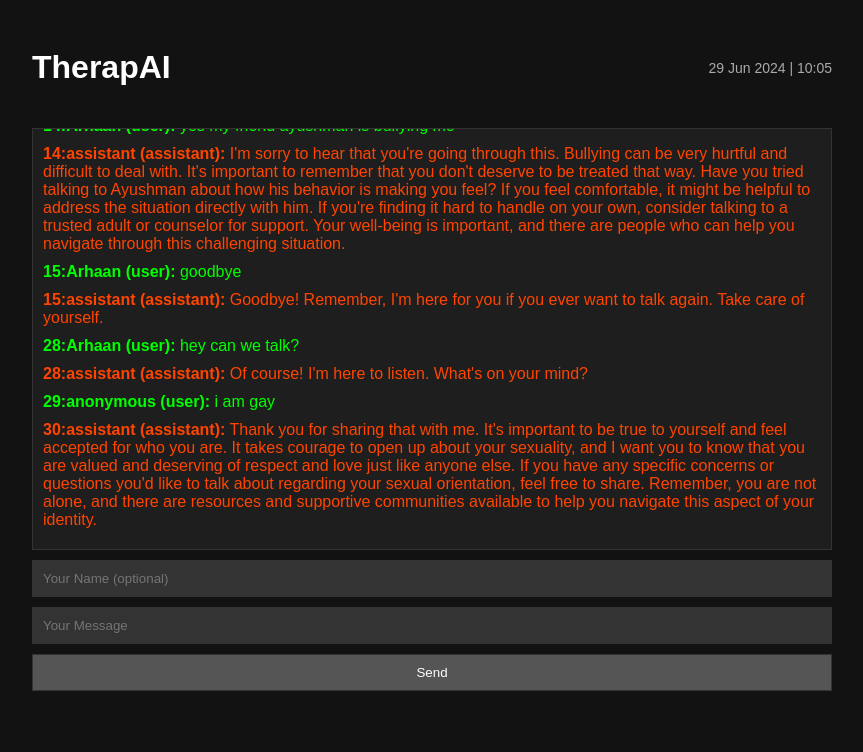
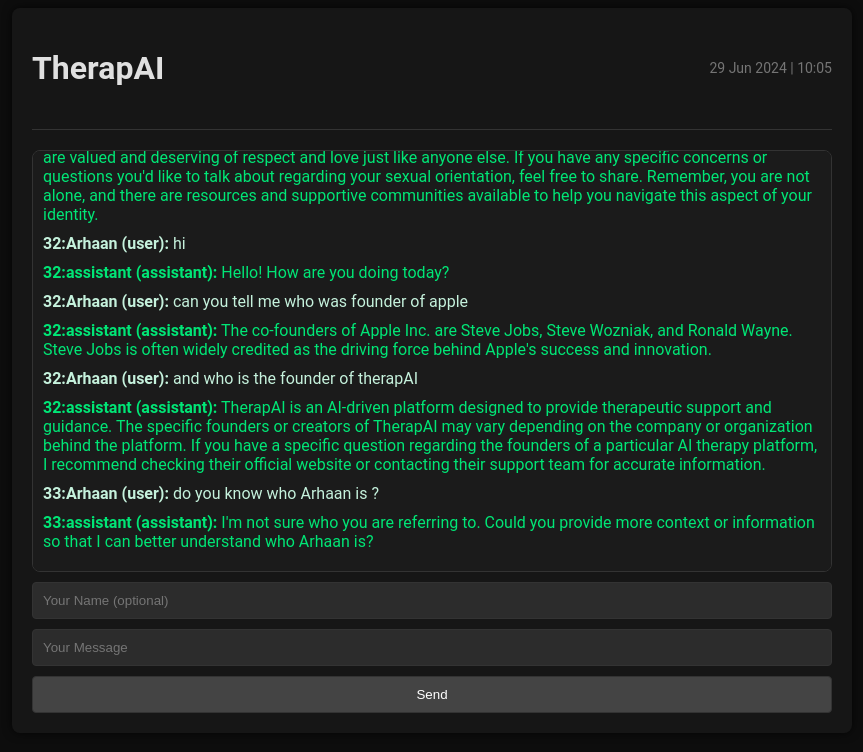
Before and after one commit to 17arhaan/TherapAI, a Flask app: template buildspace_TherapAI/test01.3/templates/index.html in a window 1280 px wide. Shown: the top 752 px of the page, without its empty margins (208-1071 px from the left). Run offline with Flask 3, Linux system fonts and the light colour scheme; the template is opened without the code that fills it, so the values that code supplies are empty.

Commit message:
test01.3

```diff
--- a/buildspace_TherapAI/test01.3/conversation_history.txt
+++ b/buildspace_TherapAI/test01.3/conversation_history.txt
@@ -25,3 +25,11 @@
 assistant:Of course! I'm here to listen. What's on your mind?:28 Jun 2024 | 13:28:assistant
 user:i am gay:28 Jun 2024 | 13:29:anonymous
 assistant:Thank you for sharing that with me. It's important to be true to yourself and feel accepted for who you are. It takes courage to open up about your sexuality, and I want you to know that you are valued and deserving of respect and love just like anyone else. If you have any specific concerns or questions you'd like to talk about regarding your sexual orientation, feel free to share. Remember, you are not alone, and there are resources and supportive communities available to help you navigate this aspect of your identity.:28 Jun 2024 | 13:30:assistant
+user:hi:29 Jun 2024 | 15:32:Arhaan
+assistant:Hello! How are you doing today?:29 Jun 2024 | 15:32:assistant
+user:can you tell me who was founder of apple:29 Jun 2024 | 15:32:Arhaan
+assistant:The co-founders of Apple Inc. are Steve Jobs, Steve Wozniak, and Ronald Wayne. Steve Jobs is often widely credited as the driving force behind Apple's success and innovation.:29 Jun 2024 | 15:32:assistant
+user:and who is the founder of therapAI:29 Jun 2024 | 15:32:Arhaan
+assistant:TherapAI is an AI-driven platform designed to provide therapeutic support and guidance. The specific founders or creators of TherapAI may vary depending on the company or organization behind the platform. If you have a specific question regarding the founders of a particular AI therapy platform, I recommend checking their official website or contacting their support team for accurate information.:29 Jun 2024 | 15:32:assistant
+user:do you know who Arhaan is ?:29 Jun 2024 | 15:33:Arhaan
+assistant:I'm not sure who you are referring to. Could you provide more context or information so that I can better understand who Arhaan is?:29 Jun 2024 | 15:33:assistant
--- a/buildspace_TherapAI/test01.3/templates/index.html
+++ b/buildspace_TherapAI/test01.3/templates/index.html
@@ -4,12 +4,90 @@
     <meta charset="UTF-8">
     <meta name="viewport" content="width=device-width, initial-scale=1.0">
     <title>TherapAI</title>
-    <link rel="stylesheet" href="style.css">
-    <script src="script.js" defer></script>
+    <style>
+        body {
+            background-color: #0d0d0d;
+            color: #e0e0e0;
+            font-family: 'Roboto', sans-serif;
+        }
+        .container {
+            max-width: 800px;
+            margin: 0 auto;
+            padding: 20px;
+            background-color: #161616;
+            border-radius: 8px;
+            box-shadow: 0 0 10px rgba(0, 0, 0, 0.7);
+        }
+        .header {
+            display: flex;
+            justify-content: space-between;
+            align-items: center;
+            padding-bottom: 20px;
+            border-bottom: 1px solid #333;
+        }
+        .clock {
+            font-size: 14px;
+            color: #757575;
+        }
+        .conversation {
+            border: 1px solid #333;
+            padding: 10px;
+            height: 400px;
+            overflow-y: scroll;
+            background-color: #1b1b1b;
+            margin-top: 20px;
+            border-radius: 8px;
+        }
+        .message {
+            margin-bottom: 10px;
+        }
+        .message span {
+            font-weight: bold;
+        }
+        .message.user {
+            color: #c5f1dc;
+        }
+        .message.assistant {
+            color: #00e676;
+        }
+        .message.system {
+            color: #29b6f6;
+        }
+        form {
+            display: flex;
+            flex-direction: column;
+            margin-top: 10px;
+        }
+        input[type="text"] {
+            padding: 10px;
+            margin-bottom: 10px;
+            border: 1px solid #333;
+            background-color: #2c2c2c;
+            color: #ffffff;
+            border-radius: 4px;
+        }
+        input[type="submit"] {
+            padding: 10px;
+            border: 1px solid #333;
+            background-color: #444;
+            color: #ffffff;
+            cursor: pointer;
+            border-radius: 4px;
+            transition: background-color 0.3s ease;
+        }
+        input[type="submit"]:hover {
+            background-color: #666;
+        }
+        .gif-overlay {
+            height: 100%;
+            background-size: cover;
+            border-radius: 8px;
+        }
+    </style>
 </head>
 <body>
     <div id="gif-overlay">
-        <img src="logo.gif" alt="Loading..." onerror="alert('Failed to load GIF');">
+        <img src="{{ url_for('static', filename='img/logo.gif') }}" alt="Loading..." onerror="alert('Failed to load GIF');">
     </div>
     <div class="container">
         <div class="header">
@@ -23,5 +101,77 @@
             <input type="submit" value="Send" />
         </form>
     </div>
+    <script>
+        document.addEventListener('DOMContentLoaded', () => {
+    const conversation = document.getElementById('conversation');
+    const chatForm = document.getElementById('chat-form');
+    const messageInput = document.getElementById('message');
+    const usernameInput = document.getElementById('username');
+    const clock = document.getElementById('clock');
+    const gifOverlay = document.getElementById('gif-overlay');
+    const container = document.querySelector('.container');
+
+    function updateClock() {
+        const now = new Date();
+        const options = { day: '2-digit', month: 'short', year: 'numeric', hour: '2-digit', minute: '2-digit' };
+        clock.innerText = now.toLocaleString('en-GB', options).replace(',', ' |');
+    }
+
+    function appendMessage(role, content, username) {
+        const messageDiv = document.createElement('div');
+        messageDiv.classList.add('message', role);
+        const usernameText = username ? `${username} (${role})` : role;
+        messageDiv.innerHTML = `<span>${usernameText}:</span> ${content}`;
+        conversation.appendChild(messageDiv);
+        conversation.scrollTop = conversation.scrollHeight;
+    }
+
+    async function loadHistory() {
+        const response = await fetch('/history');
+        const data = await response.json();
+        data.messages.forEach(msg => {
+            appendMessage(msg.role, msg.content, msg.username);
+        });
+    }
+
+    async function sendMessage(userInput, username) {
+        appendMessage('user', userInput, username);
+        try {
+            const response = await fetch('/chat', {
+                method: 'POST',
+                headers: {
+                    'Content-Type': 'application/json'
+                },
+                body: JSON.stringify({ message: userInput, username: username })
+            });
+            const data = await response.json();
+            if (data.response) {
+                appendMessage('assistant', data.response, 'TherapAI');
+            } else if (data.error) {
+                console.error('Error:', data.error);
+            }
+        } catch (error) {
+            console.error('Fetch error:', error);
+        }
+    }
+
+    chatForm.addEventListener('submit', (e) => {
+        e.preventDefault();
+        const userInput = messageInput.value;
+        const username = usernameInput.value || 'anonymous';
+        sendMessage(userInput, username);
+        messageInput.value = '';
+    });
+
+    setInterval(updateClock, 1000);
+    updateClock();
+    loadHistory();
+
+    setTimeout(() => {
+        gifOverlay.style.display = 'none';
+        container.style.display = 'block';
+    }, 3000);
+});
+    </script>
 </body>
 </html>
--- a/buildspace_TherapAI/test01.3/templates/style.css
+++ /dev/null
@@ -1,64 +0,0 @@
-body {
-    background-color: #121212;
-    color: #ffffff;
-    font-family: Arial, sans-serif;
-}
-.container {
-    max-width: 800px;
-    margin: 0 auto;
-    padding: 20px;
-}
-.header {
-    display: flex;
-    justify-content: space-between;
-    align-items: center;
-}
-.clock {
-    font-size: 14px;
-    color: #aaaaaa;
-}
-.conversation {
-    border: 1px solid #333;
-    padding: 10px;
-    height: 400px;
-    overflow-y: scroll;
-    background-color: #1e1e1e;
-    margin-top: 20px;
-}
-.message {
-    margin-bottom: 10px;
-}
-.message span {
-    font-weight: bold;
-}
-.message.user {
-    color: #00ff00;
-}
-.message.assistant {
-    color: #ff4500;
-}
-.message.system {
-    color: #00ffff;
-}
-form {
-    display: flex;
-    flex-direction: column;
-    margin-top: 10px;
-}
-input[type="text"] {
-    padding: 10px;
-    margin-bottom: 10px;
-    border: 1px solid #333;
-    background-color: #333;
-    color: #ffffff;
-}
-input[type="submit"] {
-    padding: 10px;
-    border: 1px solid #333;
-    background-color: #555;
-    color: #ffffff;
-    cursor: pointer;
-}
-input[type="submit"]:hover {
-    background-color: #777;
-}
```
Also changed, not shown: buildspace_TherapAI/test01.3/static/css/style.css (added, +147 -0 lines), buildspace_TherapAI/test01.3/static/js/script.js (renamed from buildspace_TherapAI/test01.3/templates/script.js), 1 other file.
